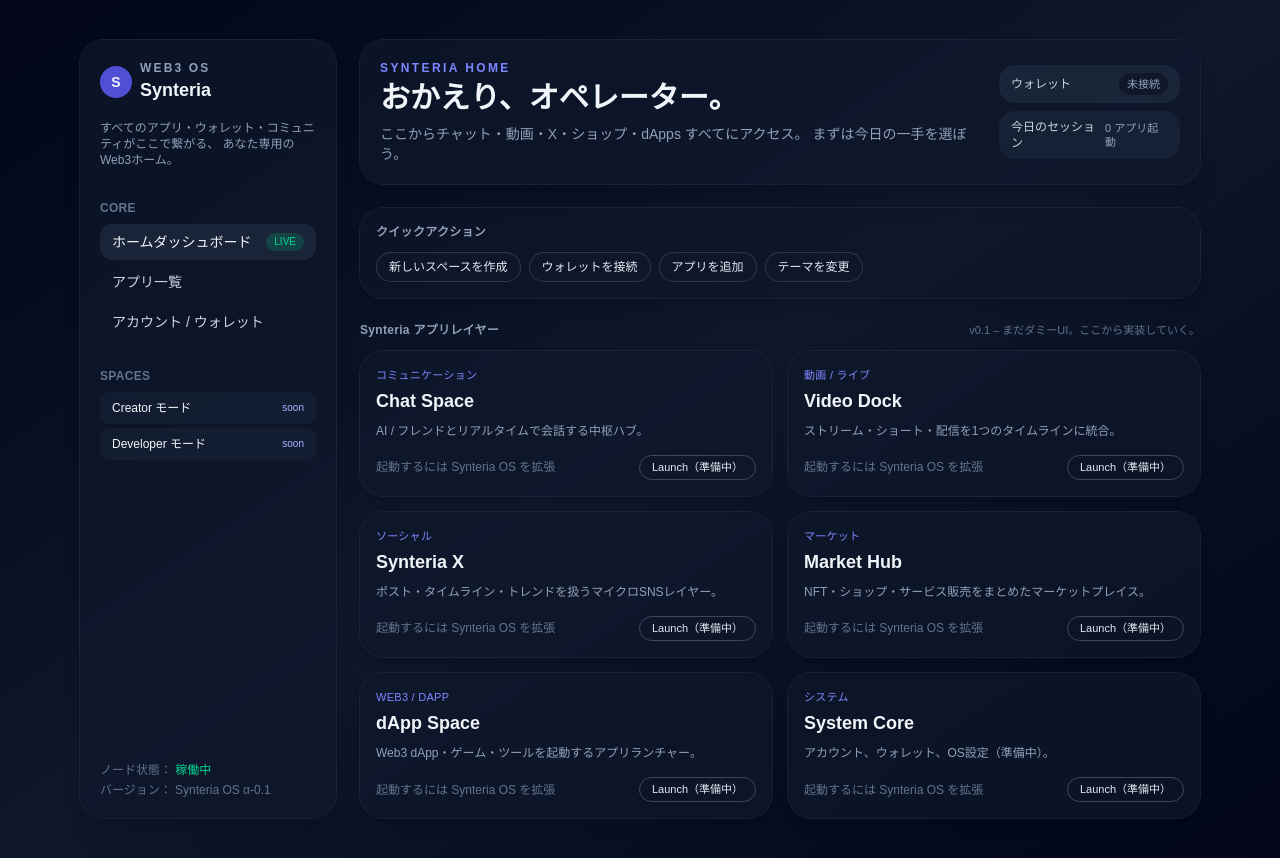
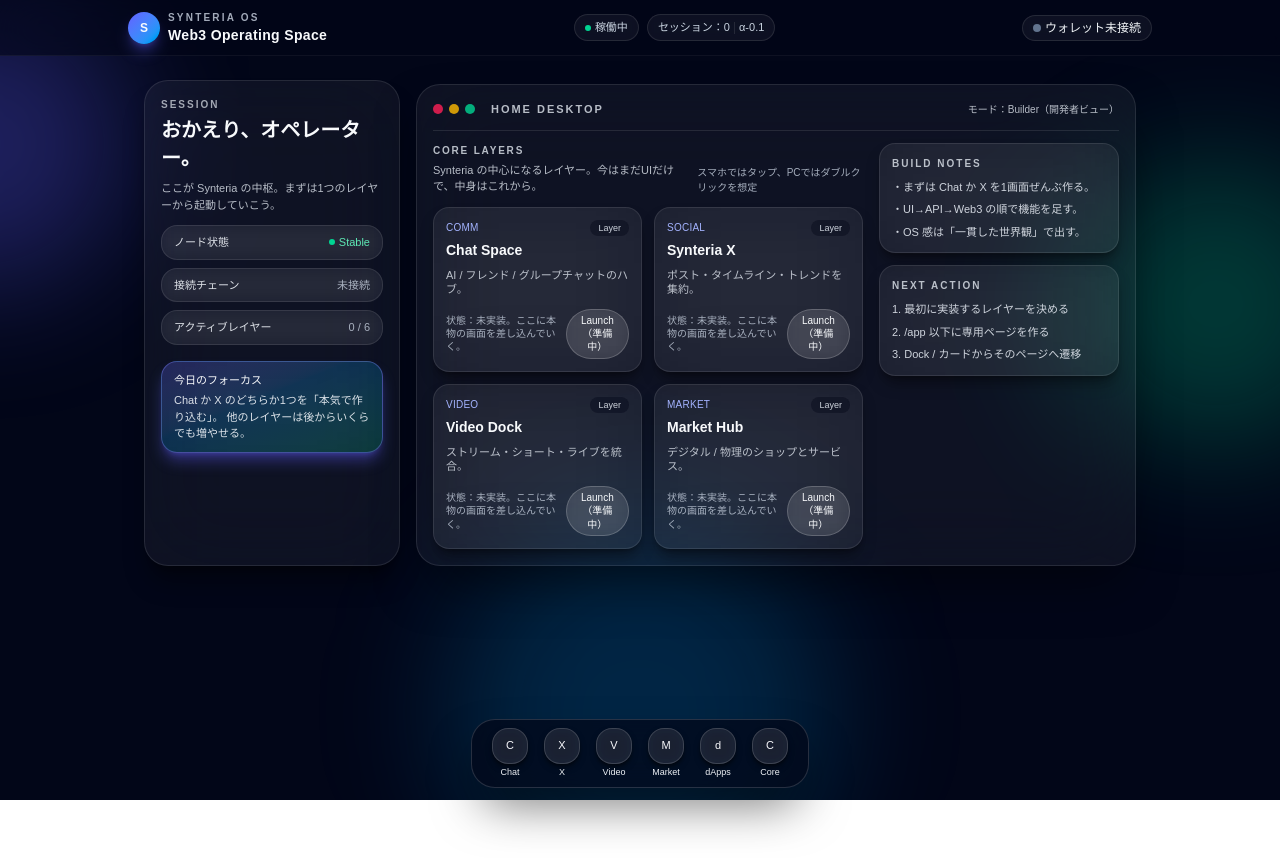
Before and after one commit to usercodeX-creator/synteria-os, a Next.js app: page / in a window 1280 px wide. After the commit the page ends 800 px from the top, so only its background shows below. Built offline with nearby package versions, Linux system fonts and the light colour scheme.

Commit message:
Redesign Synteria desktop UI

```diff
--- a/app/page.tsx
+++ b/app/page.tsx
@@ -1,194 +1,260 @@
 // app/page.tsx
 
-export default function Home() {
-  const apps = [
+type DockItem = {
+  id: string;
+  label: string;
+  sub: string;
+};
+
+const dockItems: DockItem[] = [
+  { id: "chat", label: "Chat", sub: "会話" },
+  { id: "timeline", label: "X", sub: "タイムライン" },
+  { id: "video", label: "Video", sub: "動画" },
+  { id: "market", label: "Market", sub: "マーケット" },
+  { id: "dapps", label: "dApps", sub: "Web3" },
+  { id: "system", label: "Core", sub: "設定" },
+];
+
+const gridApps = [
   {
-      name: "Chat Space",
-      desc: "AI / フレンドとリアルタイムで会話する中枢ハブ。",
-      tag: "コミュニケーション",
+    id: "chat",
+    title: "Chat Space",
+    desc: "AI / フレンド / グループチャットのハブ。",
+    tag: "COMM",
   },
   {
-      name: "Video Dock",
-      desc: "ストリーム・ショート・配信を1つのタイムラインに統合。",
-      tag: "動画 / ライブ",
+    id: "timeline",
+    title: "Synteria X",
+    desc: "ポスト・タイムライン・トレンドを集約。",
+    tag: "SOCIAL",
   },
   {
-      name: "Synteria X",
-      desc: "ポスト・タイムライン・トレンドを扱うマイクロSNSレイヤー。",
-      tag: "ソーシャル",
+    id: "video",
+    title: "Video Dock",
+    desc: "ストリーム・ショート・ライブを統合。",
+    tag: "VIDEO",
   },
   {
-      name: "Market Hub",
-      desc: "NFT・ショップ・サービス販売をまとめたマーケットプレイス。",
-      tag: "マーケット",
-    },
-    {
-      name: "dApp Space",
-      desc: "Web3 dApp・ゲーム・ツールを起動するアプリランチャー。",
-      tag: "Web3 / dApp",
-    },
-    {
-      name: "System Core",
-      desc: "アカウント、ウォレット、OS設定（準備中）。",
-      tag: "システム",
+    id: "market",
+    title: "Market Hub",
+    desc: "デジタル / 物理のショップとサービス。",
+    tag: "MARKET",
   },
 ];
 
-  const quickActions = [
-    "新しいスペースを作成",
-    "ウォレットを接続",
-    "アプリを追加",
-    "テーマを変更",
-  ];
+export default function Home() {
+  return (
+    <div className="relative min-h-screen overflow-hidden bg-slate-950 text-slate-50">
+      {/* 背景（グラデ＋グロー） */}
+      <div className="pointer-events-none absolute inset-0">
+        <div className="absolute -left-40 top-0 h-72 w-72 rounded-full bg-indigo-500/30 blur-3xl" />
+        <div className="absolute right-[-80px] top-40 h-72 w-72 rounded-full bg-emerald-400/25 blur-3xl" />
+        <div className="absolute left-1/2 top-[65%] h-96 w-96 -translate-x-1/2 rounded-full bg-sky-500/20 blur-3xl" />
+      </div>
 
-  return (
-    <div className="min-h-screen bg-gradient-to-br from-slate-950 via-slate-900 to-slate-950 text-slate-100">
-      {/* レイアウト全体 */}
-      <div className="mx-auto flex max-w-6xl gap-6 px-4 py-6 lg:py-10">
-        {/* サイドバー */}
-        <aside className="hidden w-64 flex-col rounded-3xl bg-slate-900/70 p-5 shadow-xl ring-1 ring-slate-800/80 lg:flex">
-          <div className="mb-8">
+      {/* 全体ラッパー */}
+      <div className="relative flex min-h-screen flex-col">
+        {/* 上部バー（モバイルでも1行で収まるように調整） */}
+        <header className="border-b border-white/5 bg-slate-950/60 px-3 py-2.5 backdrop-blur-xl sm:px-4">
+          <div className="mx-auto flex max-w-5xl flex-wrap items-center justify-between gap-2">
             <div className="flex items-center gap-2">
-              <div className="flex h-8 w-8 items-center justify-center rounded-2xl bg-indigo-500/80 text-sm font-bold">
+              <div className="flex h-8 w-8 items-center justify-center rounded-2xl bg-gradient-to-br from-indigo-500 to-sky-500 text-xs font-bold shadow-lg shadow-indigo-500/40">
                 S
               </div>
               <div>
-                <p className="text-xs font-semibold tracking-[0.18em] text-slate-400">
-                  WEB3 OS
+                <p className="text-[10px] font-semibold tracking-[0.22em] text-slate-300/80">
+                  SYNTERIA OS
                 </p>
-                <p className="text-lg font-semibold">Synteria</p>
+                <p className="text-xs sm:text-sm font-semibold tracking-wide">
+                  Web3 Operating Space
+                </p>
               </div>
             </div>
-            <p className="mt-4 text-xs text-slate-400">
-              すべてのアプリ・ウォレット・コミュニティがここで繋がる、
-              あなた専用のWeb3ホーム。
+
+            <div className="flex items-center gap-2 text-[10px] sm:text-[11px] text-slate-300">
+              <div className="flex items-center gap-1 rounded-full border border-white/10 bg-white/5 px-2.5 py-1 backdrop-blur">
+                <span className="h-1.5 w-1.5 rounded-full bg-emerald-400" />
+                <span className="hidden xs:inline">ノード：</span>稼働中
+              </div>
+              <div className="hidden items-center gap-1 rounded-full border border-white/10 bg-white/5 px-2.5 py-1 backdrop-blur md:flex">
+                <span>セッション：0</span>
+                <span className="h-3 w-px bg-white/10" />
+                <span>α-0.1</span>
+              </div>
+            </div>
+
+            <button className="flex items-center gap-1 rounded-full border border-white/10 bg-white/5 px-2.5 py-1 text-[10px] sm:text-xs text-slate-100 backdrop-blur hover:border-emerald-400/60">
+              <span className="h-2 w-2 rounded-full bg-slate-500" />
+              ウォレット未接続
+            </button>
+          </div>
+        </header>
+
+        {/* メインコンテンツ */}
+        <main className="flex-1">
+          <div className="mx-auto flex max-w-5xl flex-col gap-4 px-3 pb-24 pt-4 sm:px-4 sm:pt-6 lg:flex-row">
+            {/* 左：ステータス（モバイルでは上に来る） */}
+            <section className="flex w-full flex-col gap-3 rounded-3xl border border-white/10 bg-white/5 p-4 shadow-xl shadow-black/40 backdrop-blur-2xl lg:w-64">
+              <div>
+                <p className="text-[10px] font-semibold tracking-[0.2em] text-slate-200/70">
+                  SESSION
+                </p>
+                <h1 className="mt-1 text-lg sm:text-xl font-semibold">
+                  おかえり、オペレーター。
+                </h1>
+                <p className="mt-2 text-[11px] text-slate-200/80">
+                  ここが Synteria の中枢。まずは1つのレイヤーから起動していこう。
                 </p>
               </div>
 
-          <nav className="space-y-1 text-sm">
-            <p className="mb-2 text-xs font-semibold uppercase tracking-wide text-slate-500">
-              Core
-            </p>
-            <button className="flex w-full items-center justify-between rounded-xl bg-slate-800/80 px-3 py-2 text-left text-slate-100">
-              <span>ホームダッシュボード</span>
-              <span className="text-[10px] rounded-full bg-emerald-500/20 px-2 py-[2px] text-emerald-400">
-                LIVE
+              <div className="space-y-2 text-[11px]">
+                <div className="flex items-center justify-between rounded-2xl border border-white/10 bg-white/5 px-3 py-2 backdrop-blur">
+                  <span className="text-slate-100/90">ノード状態</span>
+                  <span className="flex items-center gap-1 text-emerald-300">
+                    <span className="h-1.5 w-1.5 rounded-full bg-emerald-400" />
+                    Stable
                   </span>
-            </button>
-            <button className="w-full rounded-xl px-3 py-2 text-left text-slate-300 hover:bg-slate-800/60">
-              アプリ一覧
-            </button>
-            <button className="w-full rounded-xl px-3 py-2 text-left text-slate-300 hover:bg-slate-800/60">
-              アカウント / ウォレット
-            </button>
-
-            <p className="mt-6 mb-2 text-xs font-semibold uppercase tracking-wide text-slate-500">
-              Spaces
-            </p>
-            <div className="space-y-1 text-xs">
-              <div className="flex items-center justify-between rounded-lg bg-slate-800/40 px-3 py-2">
-                <span>Creator モード</span>
-                <span className="text-[10px] text-indigo-300">soon</span>
                 </div>
-              <div className="flex items-center justify-between rounded-lg bg-slate-800/40 px-3 py-2">
-                <span>Developer モード</span>
-                <span className="text-[10px] text-indigo-300">soon</span>
+                <div className="flex items-center justify-between rounded-2xl border border-white/10 bg-white/5 px-3 py-2 backdrop-blur">
+                  <span className="text-slate-100/90">接続チェーン</span>
+                  <span className="text-slate-300/80">未接続</span>
+                </div>
+                <div className="flex items-center justify-between rounded-2xl border border-white/10 bg-white/5 px-3 py-2 backdrop-blur">
+                  <span className="text-slate-100/90">アクティブレイヤー</span>
+                  <span className="text-slate-300/80">0 / 6</span>
                 </div>
               </div>
-          </nav>
 
-          <div className="mt-auto pt-6 text-xs text-slate-500">
-            <p>ノード状態： <span className="text-emerald-400">稼働中</span></p>
-            <p className="mt-1">バージョン： Synteria OS α-0.1</p>
+              <div className="mt-1 rounded-2xl border border-indigo-400/40 bg-gradient-to-br from-indigo-500/25 via-sky-500/20 to-emerald-400/20 px-3 py-2.5 text-[11px] text-slate-50 shadow-lg shadow-indigo-500/40 backdrop-blur-2xl">
+                <p className="font-medium">今日のフォーカス</p>
+                <p className="mt-1 text-[11px] text-slate-100/90">
+                  Chat か X のどちらか1つを「本気で作り込む」。
+                  他のレイヤーは後からいくらでも増やせる。
+                </p>
               </div>
-        </aside>
+            </section>
 
-        {/* メインコンテンツ */}
-        <main className="flex-1 space-y-6">
-          {/* 上部ヘッダー */}
-          <header className="flex flex-col gap-4 rounded-3xl bg-slate-900/70 p-5 shadow-xl ring-1 ring-slate-800/80 md:flex-row md:items-center md:justify-between">
-            <div>
-              <p className="text-xs font-semibold tracking-[0.2em] text-indigo-400">
-                SYNTERIA HOME
+            {/* 右：メインウィンドウ（スマホでは1カラム） */}
+            <section className="mt-1 flex-1 rounded-3xl border border-white/10 bg-white/5 p-3 shadow-2xl shadow-black/50 backdrop-blur-2xl sm:p-4">
+              {/* ウィンドウヘッダー */}
+              <div className="flex flex-wrap items-center justify-between gap-2 border-b border-white/10 pb-3">
+                <div className="flex items-center gap-2">
+                  <div className="flex gap-1.5">
+                    <span className="h-2.5 w-2.5 rounded-full bg-rose-500/80" />
+                    <span className="h-2.5 w-2.5 rounded-full bg-amber-400/80" />
+                    <span className="h-2.5 w-2.5 rounded-full bg-emerald-400/80" />
+                  </div>
+                  <p className="ml-2 text-[10px] sm:text-[11px] font-semibold tracking-[0.18em] text-slate-200/80">
+                    HOME DESKTOP
                   </p>
-              <h1 className="mt-1 text-2xl font-semibold md:text-3xl">
-                おかえり、オペレーター。
-              </h1>
-              <p className="mt-2 text-sm text-slate-400">
-                ここからチャット・動画・X・ショップ・dApps すべてにアクセス。
-                まずは今日の一手を選ぼう。
+                </div>
+                <p className="text-[10px] text-slate-200/80">
+                  モード：Builder（開発者ビュー）
                 </p>
               </div>
 
-            <div className="flex flex-col gap-2 text-xs">
-              <div className="flex items-center justify-between rounded-2xl bg-slate-800/80 px-3 py-2">
-                <span className="text-slate-300">ウォレット</span>
-                <span className="rounded-xl bg-slate-900 px-2 py-1 text-[11px] text-slate-400">
-                  未接続
+              {/* 本文 */}
+              <div className="mt-3 flex flex-col gap-4 lg:flex-row">
+                {/* アプリグリッド */}
+                <div className="flex-1 space-y-3">
+                  <div className="flex flex-col gap-1 sm:flex-row sm:items-end sm:justify-between">
+                    <div>
+                      <p className="text-[10px] font-semibold tracking-[0.18em] text-slate-200/80">
+                        CORE LAYERS
+                      </p>
+                      <p className="mt-1 text-[11px] text-slate-200/80">
+                        Synteria の中心になるレイヤー。今はまだUIだけで、中身はこれから。
+                      </p>
+                    </div>
+                    <span className="text-[10px] text-slate-300/80">
+                      スマホではタップ、PCではダブルクリックを想定
                     </span>
                   </div>
-              <div className="flex items-center justify-between rounded-2xl bg-slate-800/60 px-3 py-2">
-                <span className="text-slate-300">今日のセッション</span>
-                <span className="text-[11px] text-slate-400">0 アプリ起動</span>
+
+                  <div className="grid gap-3 sm:grid-cols-2">
+                    {gridApps.map((app) => (
+                      <article
+                        key={app.id}
+                        className="group flex flex-col justify-between rounded-2xl border border-white/10 bg-white/5 p-3 text-xs shadow-lg shadow-black/40 backdrop-blur-2xl transition hover:border-indigo-400/70 hover:bg-white/10"
+                      >
+                        <div>
+                          <div className="flex items-center justify-between gap-2">
+                            <p className="text-[10px] font-medium tracking-wide text-indigo-300">
+                              {app.tag}
+                            </p>
+                            <span className="rounded-full bg-slate-950/40 px-2 py-[2px] text-[9px] text-slate-200/90">
+                              Layer
+                            </span>
+                          </div>
+                          <h2 className="mt-1 text-sm font-semibold">
+                            {app.title}
+                          </h2>
+                          <p className="mt-2 text-[11px] text-slate-200/80">
+                            {app.desc}
+                          </p>
+                        </div>
+
+                        <div className="mt-3 flex items-center justify-between text-[10px]">
+                          <span className="text-slate-300/80">
+                            状態：未実装。ここに本物の画面を差し込んでいく。
+                          </span>
+                          <button className="rounded-full border border-white/20 bg-white/10 px-2.5 py-1 text-[10px] text-slate-50 backdrop-blur group-hover:border-indigo-400 group-hover:bg-indigo-500/30">
+                            Launch（準備中）
+                          </button>
+                        </div>
+                      </article>
+                    ))}
                   </div>
                 </div>
-          </header>
 
-          {/* クイックアクション */}
-          <section className="rounded-3xl bg-slate-900/60 p-4 shadow-lg ring-1 ring-slate-800/80">
-            <p className="mb-3 text-xs font-semibold tracking-wide text-slate-400">
-              クイックアクション
+                {/* 右側：メモ＆Todo（小さい画面では下にくる） */}
+                <div className="space-y-3 lg:w-60">
+                  <div className="rounded-2xl border border-white/10 bg-white/5 p-3 text-[11px] text-slate-200/90 shadow-lg shadow-black/40 backdrop-blur-2xl">
+                    <p className="text-[10px] font-semibold tracking-[0.2em] text-slate-200/80">
+                      BUILD NOTES
                     </p>
-            <div className="flex flex-wrap gap-2">
-              {quickActions.map((action) => (
+                    <ul className="mt-2 space-y-1.5">
+                      <li>・まずは Chat か X を1画面ぜんぶ作る。</li>
+                      <li>・UI→API→Web3 の順で機能を足す。</li>
+                      <li>・OS 感は「一貫した世界観」で出す。</li>
+                    </ul>
+                  </div>
+
+                  <div className="rounded-2xl border border-white/10 bg-white/5 p-3 text-[11px] text-slate-200/90 shadow-lg shadow-black/40 backdrop-blur-2xl">
+                    <p className="text-[10px] font-semibold tracking-[0.2em] text-slate-200/80">
+                      NEXT ACTION
+                    </p>
+                    <ol className="mt-2 space-y-1.5">
+                      <li>1. 最初に実装するレイヤーを決める</li>
+                      <li>2. /app 以下に専用ページを作る</li>
+                      <li>3. Dock / カードからそのページへ遷移</li>
+                    </ol>
+                  </div>
+                </div>
+              </div>
+            </section>
+          </div>
+        </main>
+
+        {/* 下部ドック（スマホ対応） */}
+        <footer className="pointer-events-none fixed inset-x-0 bottom-2 flex justify-center px-3 pb-1">
+          <div className="pointer-events-auto flex max-w-xs items-end gap-1.5 rounded-3xl border border-white/15 bg-slate-950/70 px-3 py-2 shadow-2xl shadow-black/60 backdrop-blur-2xl sm:max-w-md sm:gap-2 sm:px-4">
+            {dockItems.map((item) => (
               <button
-                  key={action}
-                  className="rounded-full border border-slate-700/80 bg-slate-900/80 px-3 py-1.5 text-xs text-slate-200 hover:border-indigo-500/70 hover:bg-slate-800/80"
+                key={item.id}
+                className="group flex flex-1 flex-col items-center gap-0.5 px-1"
               >
-                  {action}
+                <div className="flex h-8 w-8 items-center justify-center rounded-2xl border border-white/15 bg-white/10 text-[11px] font-medium text-slate-50 shadow-md shadow-black/50 backdrop-blur group-hover:border-indigo-400 group-hover:bg-indigo-500/40 sm:h-9 sm:w-9">
+                  {item.label[0]}
+                </div>
+                <span className="text-[9px] text-slate-100">{item.label}</span>
+                <span className="hidden text-[9px] text-slate-400 xs:inline">
+                  {item.sub}
+                </span>
               </button>
             ))}
           </div>
-          </section>
-
-          {/* アプリグリッド */}
-          <section className="space-y-3">
-            <div className="flex items-center justify-between">
-              <p className="text-xs font-semibold tracking-wide text-slate-400">
-                Synteria アプリレイヤー
-              </p>
-              <span className="text-[11px] text-slate-500">
-                v0.1 – まだダミーUI。ここから実装していく。
-              </span>
-            </div>
-
-            <div className="grid gap-4 md:grid-cols-2">
-              {apps.map((app) => (
-                <div
-                  key={app.name}
-                  className="group flex flex-col justify-between rounded-3xl bg-slate-900/70 p-4 shadow-lg ring-1 ring-slate-800/80 transition hover:-translate-y-0.5 hover:ring-indigo-500/60"
-                >
-                  <div>
-                    <p className="text-[11px] font-medium uppercase tracking-wide text-indigo-400">
-                      {app.tag}
-                    </p>
-                    <h2 className="mt-1 text-lg font-semibold">{app.name}</h2>
-                    <p className="mt-2 text-xs text-slate-400">{app.desc}</p>
-                  </div>
-
-                  <div className="mt-4 flex items-center justify-between text-xs">
-                    <span className="text-slate-500">
-                      起動するには Synteria OS を拡張
-                    </span>
-                    <button className="rounded-full border border-slate-600/80 px-3 py-1 text-[11px] text-slate-200 group-hover:border-indigo-500/70 group-hover:text-indigo-300">
-                      Launch（準備中）
-                    </button>
-                  </div>
-                </div>
-              ))}
-            </div>
-          </section>
-        </main>
+        </footer>
       </div>
     </div>
   );
```
Lines whose indentation alone changed are shown as unchanged.
